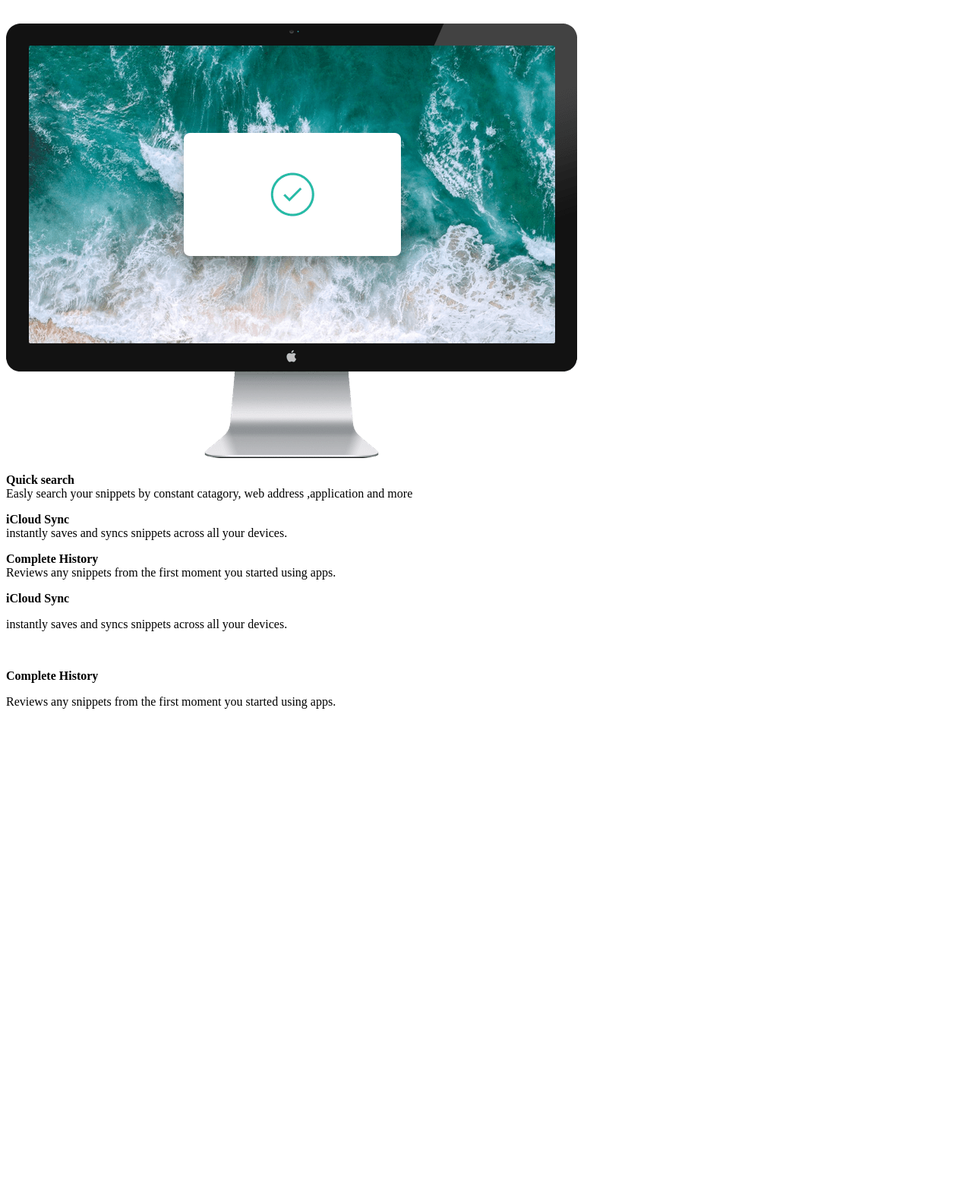
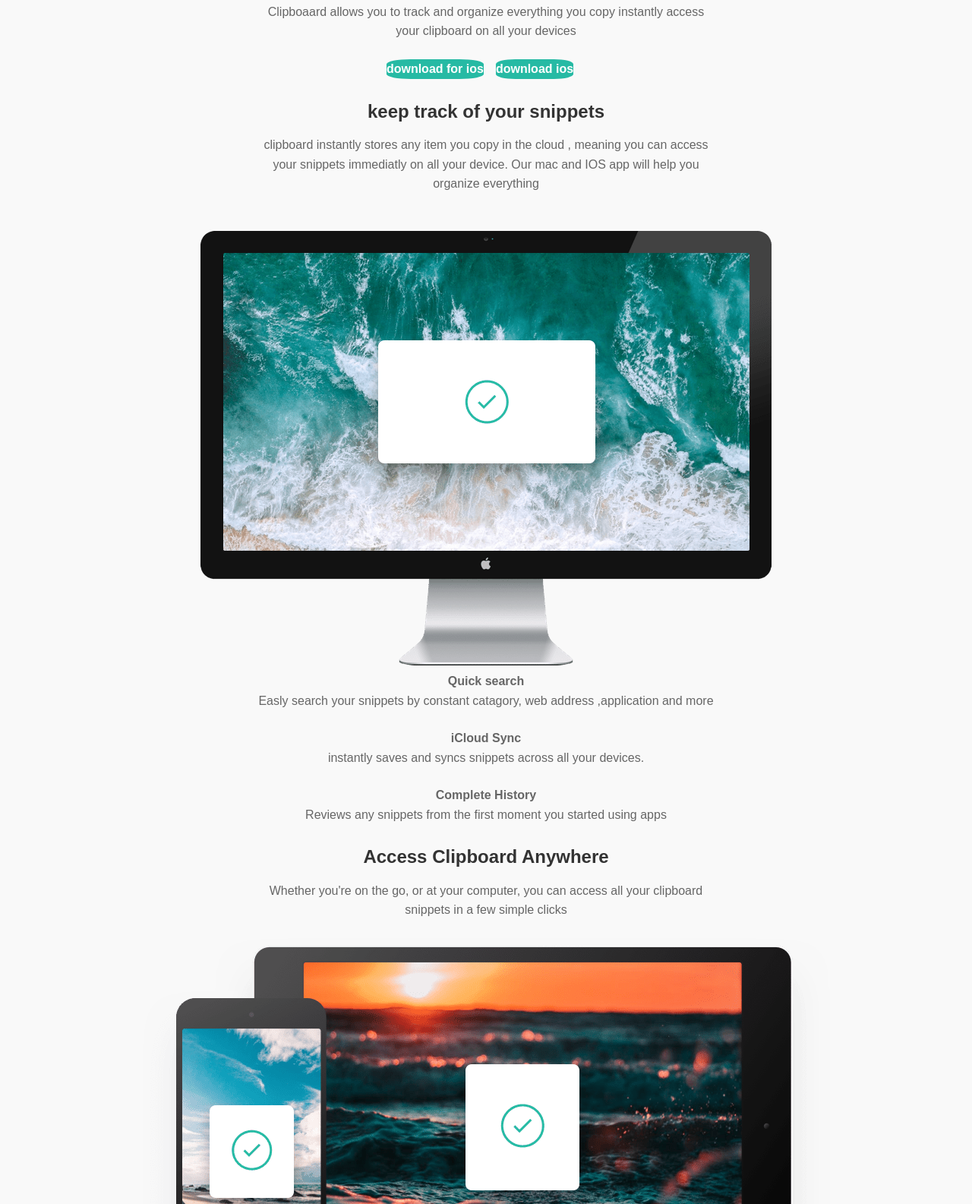
Before and after one commit to mmelokuhlemaphisa/clipboard-landing-page-master, a plain HTML site: page index.html in a window 1280 px wide. Shown: the part 357-1942 px from the top of the page at 76% size. Before the commit the page ends 1306 px from the top, so only its background shows below. Drawn offline with Linux system fonts and the light colour scheme.

Commit message:
finish half of htlm so far

```diff
--- a/index.html
+++ b/index.html
@@ -15,7 +15,7 @@
         <a href="#" class="btn ios" >download for ios</a>
         <a href="#" class="btn ios">download ios</a>
 
-  <section>
+  <section class="feacture-content">
     </div>
         <h2>keep track of your snippets</h2>
      <p>clipboard instantly stores any item you copy in the cloud , meaning you can access  your snippets immediatly on all your device. Our mac and IOS app will help you organize everything</p>
@@ -24,19 +24,28 @@
 
       <P><strong>Quick search</strong> </br>Easly search your snippets by constant catagory, web address ,application and more</P>
       <P><strong>iCloud Sync</strong> </br>instantly saves and syncs snippets across all your devices.</P>
-      <strong>Complete History</strong> </br>Reviews any snippets from the first moment you started using apps.
+      <p><strong>Complete History</strong> </br>Reviews any snippets from the first moment you started using apps</p>
 
+</section>
 
+   <section class="access">
+    <h2>Access Clipboard Anywhere</h2>
+    <p>Whether you're on the go, or at your computer, you can access all your clipboard snippets in a few simple clicks</p>
+    <div class="access-images">
+      <img src="./images/image-devices.png" alt="device">
+    </div>
+</section>
 
-    <p><strong>iCloud Sync</strong></p>
-    <p>instantly saves and syncs snippets across all your devices.</p>
-</br>
-<p><strong>Complete History</strong></p>
-<p>Reviews any snippets from the first moment you started using apps.</p>
-</div>
-  </section>
-
-  <section>
+<section class="workflow">
+  <h2>Supercharge your workflow</h2>
+  <p>we've got the tools tp boost your productivity</p>
+  <div class="workflow-item">
+    <div>
+      <img src="./images/icon-blacklist.svg" alt="icon-blacklist">
+    <h3>Create blacklist</h3>
+    <p>Ensure sensetive information never make its way to your clipboard by each certain source</p>
+    </div>
+   </div>
 
 
   </section>
--- a/style.css
+++ b/style.css
@@ -0,0 +1,57 @@
+*{
+    margin: 0;
+    padding:0;
+    box-sizing: border-box;
+}
+
+body{
+    font-family: Arial, Helvetica, sans-serif;
+    line-height: 1.6;
+    color: #4c4c4c;
+    background: #f9f9f9;
+    text-align: center;
+}
+
+h1, h2, h3{
+    color: #333;
+    margin: 1em 0 0.5em;
+}
+
+p{
+    max-width: 600px;
+    margin: 0 auto 1.5em;
+    color: #666;
+}
+/*buttons*/
+.button{
+    display: flex;
+    justify-content: center;
+    gap: 1em;
+}
+
+.btn{
+    display: inline-block;
+    padding: 0.8 1.6em;
+    border-radius: 25%;
+    text-decoration: none;
+    color: white;
+    font-weight: bold;
+}
+
+.btn{
+    background: hsl(171,66%,44%);
+}
+
+.btn{
+    background: hsl(233 ,100%, 69);
+}
+
+.hero{
+    padding: 4em 1em;
+    background: white;
+}
+
+.features{
+    padding: 4em ;
+
+}
```
